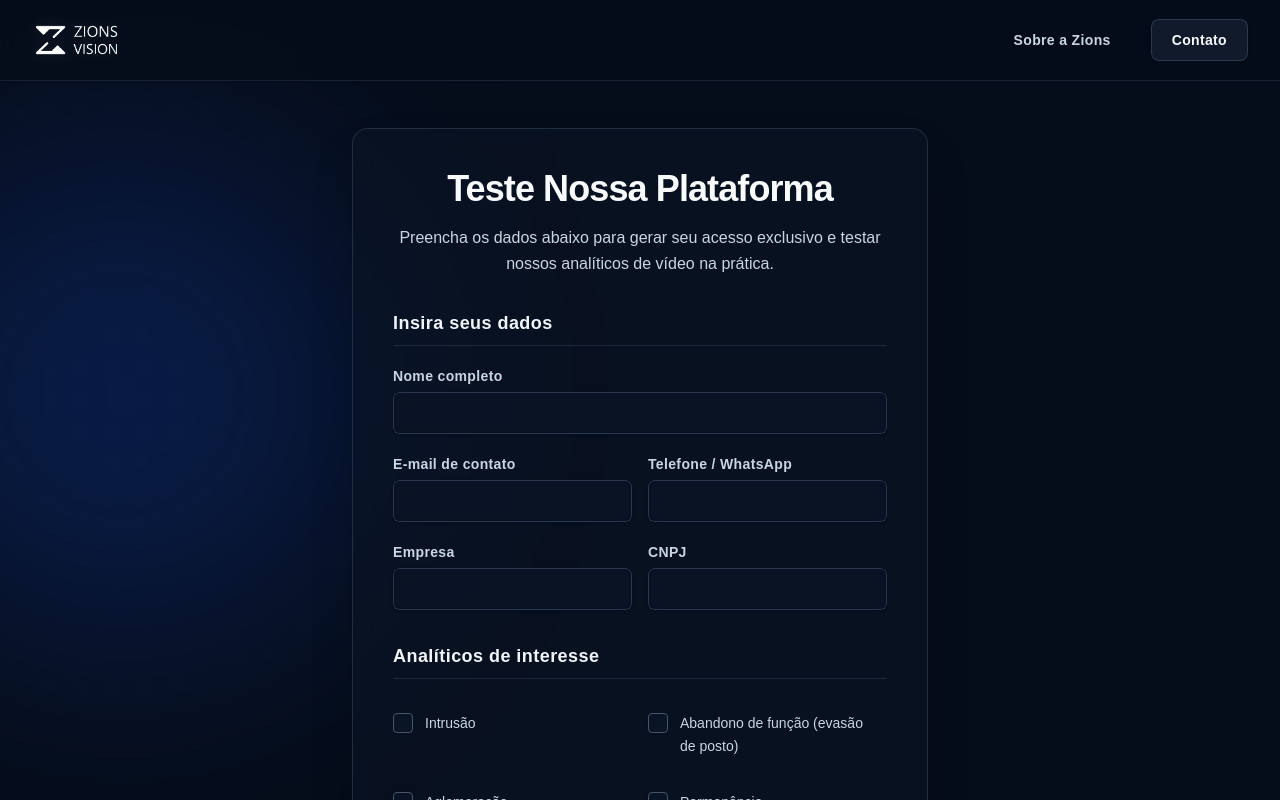
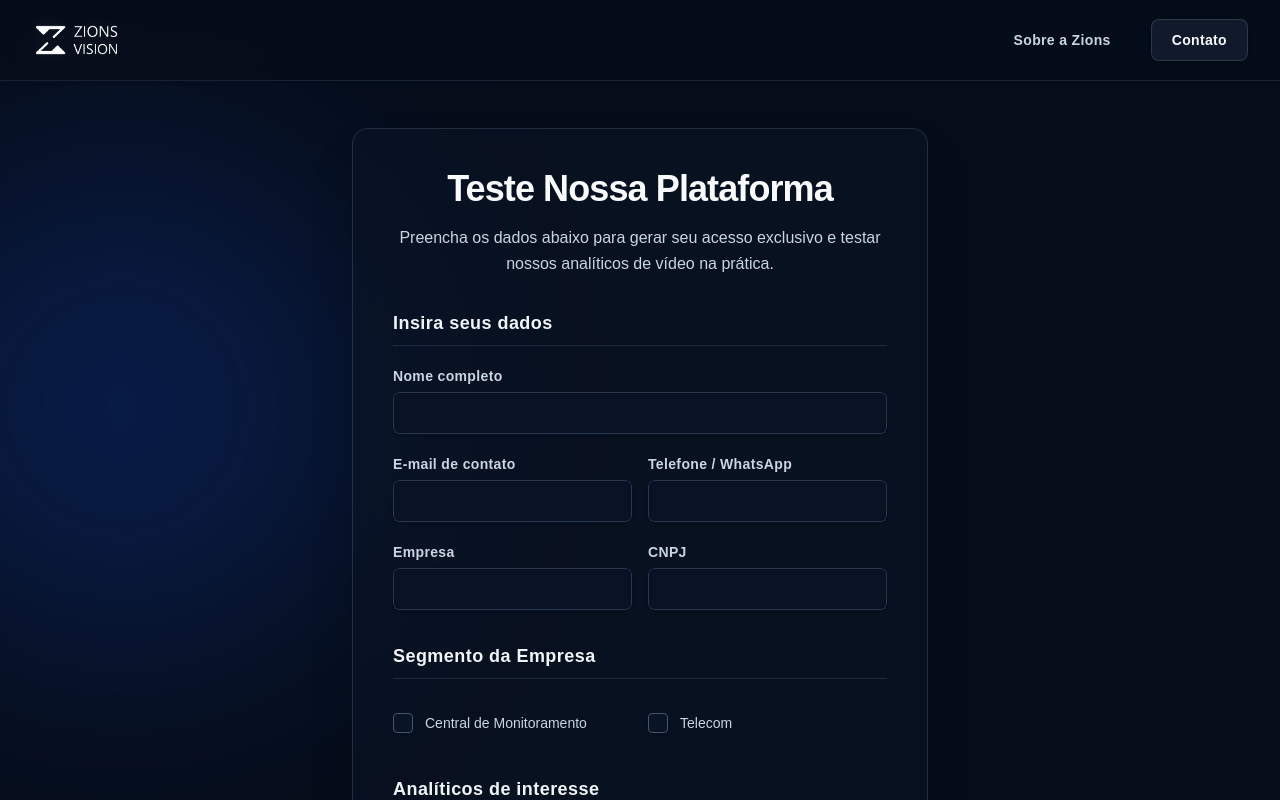
Before and after one commit to omaatheus/pegalead, a Next.js app: page / in a window 1280 px wide. Shown: the top 800 px of the page. Built offline with nearby package versions, Linux system fonts and the light colour scheme; no server answers.

Commit message:
feat: company segment

```diff
--- a/src/components/forms/LeadCaptureForm.tsx
+++ b/src/components/forms/LeadCaptureForm.tsx
@@ -14,6 +14,7 @@ import { Button } from '@/components/ui/Button';
 import { getTranslatedFieldError } from '@/utils/errorMapper';
 import { SocialButton } from '../ui/SocialButton';
 import { maskCNPJ, maskPhone } from '@/utils/masks';
+import { COMPANY_OPTIONS } from '@/constants/typeCompany';
 
 const leadSchema = z.object({
   name: z.string().min(3, 'O nome completo é obrigatório.'),
@@ -22,6 +23,7 @@ const leadSchema = z.object({
   company: z.string().min(2, 'O nome da empresa é obrigatório.'),
   identifier: z.string().length(18, 'Insira um CNPJ válido.'),
   selectedAnalytics: z.array(z.string()).min(1, 'Selecione pelo menos um analítico para testar.'),
+  company_segment: z.string().min(1, 'O segmento da empresa é obrigatório.'),
 });
 
 type FormErrors = z.inferFlattenedErrors<typeof leadSchema>['fieldErrors'];
@@ -40,6 +42,7 @@ export default function LeadCaptureForm() {
     company: '',
     identifier: '',
     selectedAnalytics: [],
+    company_segment: '',
   });
 
   const handleInputChange = (e: React.ChangeEvent<HTMLInputElement>) => {
@@ -70,6 +73,19 @@ export default function LeadCaptureForm() {
       return { ...prev, selectedAnalytics: newAnalytics };
     });
   };
+
+  const handleSegmentChange = (id: string) => {
+  setFormData((prev) => {
+    const novoSegmento = prev.company_segment === id ? '' : id;
+
+    if (novoSegmento && errors.company_segment) {
+      setErrors((prev) => ({ ...prev, company_segment: undefined }));
+    }
+
+    return { ...prev, company_segment: novoSegmento };
+  });
+};
+
 
   const handleSubmit = async (e: React.FormEvent) => {
     e.preventDefault();
@@ -316,6 +332,33 @@ export default function LeadCaptureForm() {
 
         <div className="space-y-4">
           <h3 className="text-lg font-semibold text-slate-100 border-b border-slate-700/50 pb-2 tracking-wide">
+            Segmento da Empresa
+          </h3>
+
+          {errors.company_segment && (
+            <div className="p-3 bg-red-500/10 border border-red-500/30 rounded-lg flex items-center gap-2 animate-in fade-in">
+              <svg className="w-4 h-4 text-red-400" fill="none" viewBox="0 0 24 24" stroke="currentColor">
+                <path strokeLinecap="round" strokeLinejoin="round" strokeWidth={2} d="M12 9v2m0 4h.01m-6.938 4h13.856c1.54 0 2.502-1.667 1.732-3L13.732 4c-.77-1.333-2.694-1.333-3.464 0L3.34 16c-.77 1.333.192 3 1.732 3z" />
+              </svg>
+              <p className="text-sm text-red-400 font-medium">{errors.company_segment}</p>
+            </div>
+          )}
+
+          <div className="grid grid-cols-1 sm:grid-cols-2 gap-y-4 gap-x-4 pt-2">
+            {COMPANY_OPTIONS.map((empresa) => (
+              <Checkbox
+                key={empresa.id}
+                name={empresa.id}
+                label={empresa.label}
+                checked={formData.company_segment === empresa.id}
+                onChange={() => handleSegmentChange(empresa.id)}
+              />
+            ))}
+          </div>
+        </div>
+
+        <div className="space-y-4">
+          <h3 className="text-lg font-semibold text-slate-100 border-b border-slate-700/50 pb-2 tracking-wide">
             Analíticos de interesse
           </h3>
 
--- /dev/null
+++ b/src/constants/typeCompany.ts
@@ -0,0 +1,4 @@
+export const COMPANY_OPTIONS = [
+  { id: 'monitoring_center', label: 'Central de Monitoramento' },
+  { id: 'telecom', label: 'Telecom' },
+];
--- a/src/services/api/addToHopper.ts
+++ b/src/services/api/addToHopper.ts
@@ -1,7 +1,10 @@
+"use server";
+
 import { env } from "@/config/env";
 import { LeadFormData } from "@/types";
 import axios from "axios";
 import { ANALYTICS_OPTIONS } from "@/constants/analytics";
+import { COMPANY_OPTIONS } from "@/constants/typeCompany";
 
 export async function addToHopper(data: LeadFormData) {
 
@@ -15,6 +18,8 @@ export async function addToHopper(data: LeadFormData) {
         }
     });
 
+    const company_segment = COMPANY_OPTIONS.find(company => company.id === data.company_segment)?.label;
+
     const formData = {
         "columnId": "1dab67a6-a9c0-4bc9-b462-130ff7cff93c",
         "title": `${data.name} - ${data.company} - HEIMDALL AI`,
@@ -25,7 +30,7 @@ export async function addToHopper(data: LeadFormData) {
             "document": `${data.identifier}`,
             "empresa": `${data.company}`,
             "interesse": selectedAnalytics.join(", "),
-            "tipo_lead": "Central de Monitoramento",
+            "tipo_lead": company_segment,
             "origem": "Formulário de Leads - Zions"
         }
     }
--- a/src/types/index.ts
+++ b/src/types/index.ts
@@ -5,6 +5,7 @@ export interface LeadFormData {
   company: string;
   identifier: string;
   selectedAnalytics: string[];
+  company_segment: string;
 }
 
 export type ApiResponse =
```
